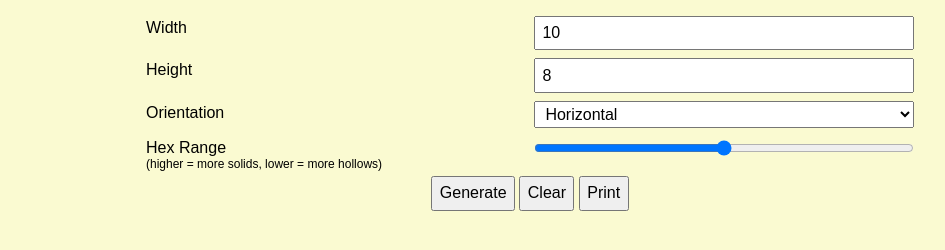
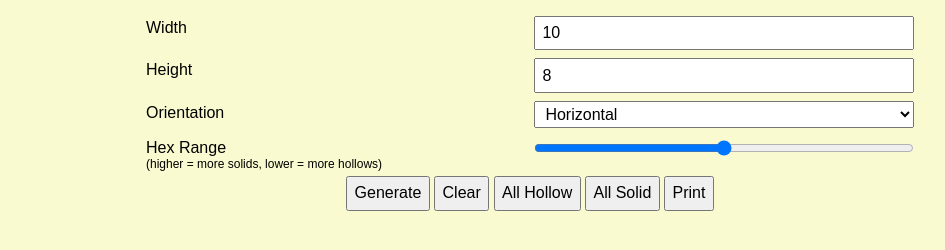
Before and after one commit to ozzythecoder/hex-pattern-generator, a website with bundled scripts: page src/index.html in a window 1280 px wide. Shown: the part 80-330 px from the top of the page, without its empty margins (110-1055 px from the left). Built offline with nearby package versions, Linux system fonts and the light colour scheme; a web font is replaced by a local one.

Commit message:
added all hollow and all solid buttons

```diff
--- a/src/index.html
+++ b/src/index.html
@@ -38,6 +38,8 @@
                     <div class="buttons">
                         <button id="generate">Generate</button>
                         <button id="clear">Clear</button>
+                        <button id="all-hollow-btn">All Hollow</button>
+                        <button id="all-solid-btn">All Solid</button>
                         <button id="print">Print</button>
                     </div>
                     <div id="error-root"></div>
```
